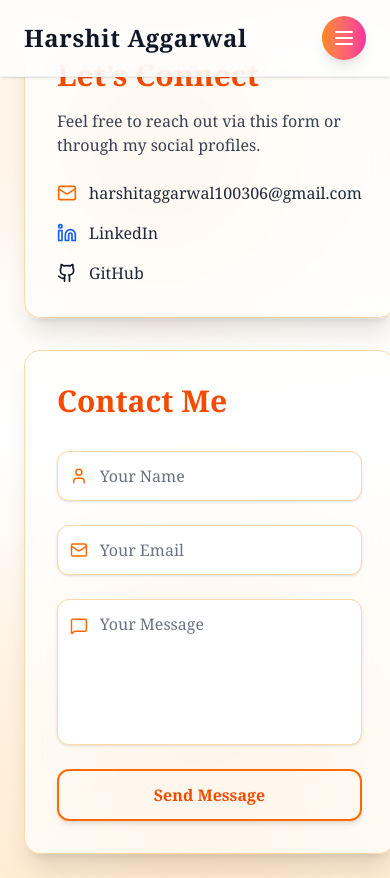
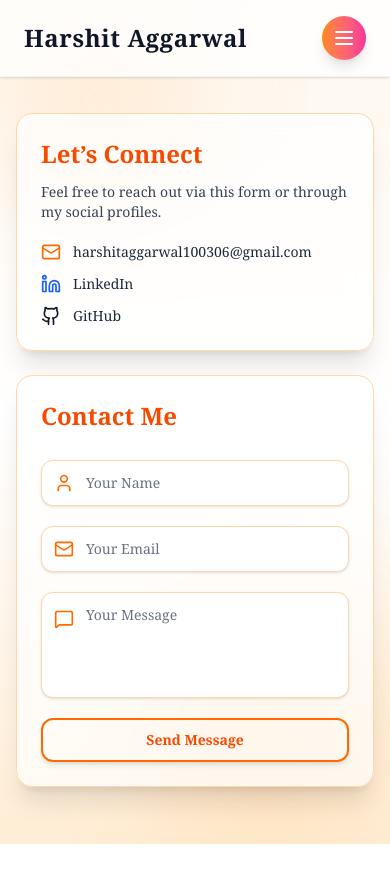
Before and after one commit to HarshitAggarwal10/Harshit.Portfolio, a React (Vite) app in the folder client/: page /contact in a window 390 px wide. After the commit the page ends 844 px from the top, so only its background shows below. Built offline with nearby package versions, Linux system fonts and the light colour scheme.

Commit message:
did the site resposnive

```diff
--- a/client/src/pages/Contact.tsx
+++ b/client/src/pages/Contact.tsx
@@ -19,11 +19,14 @@ const Contact: React.FC = () => {
     setStatus(null);
 
     try {
-      const res = await fetch(`${import.meta.env.VITE_API_BASE_URL}/api/contact`, {
-        method: "POST",
-        headers: { "Content-Type": "application/json" },
-        body: JSON.stringify(form),
-      });
+      const res = await fetch(
+        `${import.meta.env.VITE_API_BASE_URL}/api/contact`,
+        {
+          method: "POST",
+          headers: { "Content-Type": "application/json" },
+          body: JSON.stringify(form),
+        }
+      );
 
       const data = await res.json();
       if (data.success) {
@@ -41,15 +44,18 @@ const Contact: React.FC = () => {
   };
 
   return (
-    <div className="relative w-full min-h-screen flex items-center justify-center bg-gradient-to-b from-orange-50 via-white to-orange-100 p-6 overflow-hidden">
+    <div
+      className="relative w-full min-h-screen flex items-center justify-center bg-gradient-to-b from-orange-50 via-white to-orange-100
+  px-4 sm:px-6 md:px-8 pt-24 sm:pt-28 md:pt-32 pb-10 overflow-hidden"
+    >
       {/* Background blobs */}
       <motion.div
-        className="absolute top-10 left-10 w-60 h-60 bg-orange-300/30 rounded-full blur-3xl"
+        className="absolute top-5 left-5 sm:top-10 sm:left-10 w-40 sm:w-60 h-40 sm:h-60 bg-orange-300/30 rounded-full blur-3xl"
         animate={{ y: [0, 20, 0] }}
         transition={{ repeat: Infinity, duration: 6 }}
       />
       <motion.div
-        className="absolute bottom-10 right-10 w-72 h-72 bg-orange-400/20 rounded-full blur-3xl"
+        className="absolute bottom-5 right-5 sm:bottom-10 sm:right-10 w-52 sm:w-72 h-52 sm:h-72 bg-orange-400/20 rounded-full blur-3xl"
         animate={{ y: [0, -20, 0] }}
         transition={{ repeat: Infinity, duration: 7 }}
       />
@@ -58,36 +64,39 @@ const Contact: React.FC = () => {
         initial={{ opacity: 0, y: 40 }}
         animate={{ opacity: 1, y: 0 }}
         transition={{ duration: 0.7 }}
-        className="w-full max-w-5xl grid md:grid-cols-2 gap-8 relative z-10"
+        className="w-full max-w-6xl grid grid-cols-1 md:grid-cols-2 gap-6 sm:gap-8 relative z-10"
       >
         {/* Contact Info Card */}
-        <div className="bg-white/70 backdrop-blur-md rounded-2xl shadow-xl p-8 flex flex-col justify-center border border-orange-200">
-          <h2 className="text-3xl font-bold text-orange-600 mb-4">
+        <div className="bg-white/70 backdrop-blur-md rounded-2xl shadow-xl p-6 sm:p-8 flex flex-col justify-center border border-orange-200">
+          <h2 className="text-2xl sm:text-3xl font-bold text-orange-600 mb-3 sm:mb-4">
             Let’s Connect
           </h2>
-          <p className="text-gray-700 mb-6">
+          <p className="text-gray-700 text-sm sm:text-base mb-5 sm:mb-6">
             Feel free to reach out via this form or through my social profiles.
           </p>
-          <div className="space-y-4">
+          <div className="space-y-3 sm:space-y-4">
             <a
-              href="mailto:your@email.com"
-              className="flex items-center gap-3 text-gray-800 hover:text-orange-600 transition"
+              href="mailto:harshitaggarwal100306@gmail.com"
+              className="flex items-center gap-3 text-gray-800 hover:text-orange-600 transition text-sm sm:text-base break-words"
             >
-              <Mail className="w-5 h-5 text-orange-500" /> harshitaggarwal100306@gmail.com
+              <Mail className="w-5 h-5 text-orange-500 flex-shrink-0" />
+              harshitaggarwal100306@gmail.com
             </a>
             <a
               href="https://www.linkedin.com/in/harshit-aggarwal100306/"
               target="_blank"
-              className="flex items-center gap-3 text-gray-800 hover:text-orange-600 transition"
+              className="flex items-center gap-3 text-gray-800 hover:text-orange-600 transition text-sm sm:text-base"
             >
-              <Linkedin className="w-5 h-5 text-blue-600" /> LinkedIn
+              <Linkedin className="w-5 h-5 text-blue-600 flex-shrink-0" />
+              LinkedIn
             </a>
             <a
               href="https://github.com/HarshitAggarwal10"
               target="_blank"
-              className="flex items-center gap-3 text-gray-800 hover:text-orange-600 transition"
+              className="flex items-center gap-3 text-gray-800 hover:text-orange-600 transition text-sm sm:text-base"
             >
-              <Github className="w-5 h-5 text-gray-900" /> GitHub
+              <Github className="w-5 h-5 text-gray-900 flex-shrink-0" />
+              GitHub
             </a>
           </div>
         </div>
@@ -95,15 +104,15 @@ const Contact: React.FC = () => {
         {/* Contact Form */}
         <form
           onSubmit={handleSubmit}
-          className="w-full p-8 bg-white/70 backdrop-blur-md rounded-2xl shadow-xl flex flex-col gap-6 border border-orange-200"
+          className="w-full p-6 sm:p-8 bg-white/70 backdrop-blur-md rounded-2xl shadow-xl flex flex-col gap-5 sm:gap-6 border border-orange-200"
         >
-          <h1 className="text-3xl font-extrabold font-serif text-orange-600 mb-2">
+          <h1 className="text-2xl sm:text-3xl font-extrabold font-serif text-orange-600 mb-2">
             Contact Me
           </h1>
 
-          {/* Name */}
-          <div className="flex items-center gap-3 bg-white rounded-xl p-3 shadow-sm border border-orange-200 focus-within:ring-2 focus-within:ring-orange-400 transition">
-            <User className="text-orange-500 w-5 h-5" />
+          {/* Name Field */}
+          <div className="flex items-center gap-3 bg-white rounded-xl p-3 sm:p-4 shadow-sm border border-orange-200 focus-within:ring-2 focus-within:ring-orange-400 transition">
+            <User className="text-orange-500 w-5 h-5 flex-shrink-0" />
             <input
               type="text"
               name="name"
@@ -111,13 +120,13 @@ const Contact: React.FC = () => {
               value={form.name}
               onChange={handleChange}
               required
-              className="w-full bg-transparent outline-none text-gray-900 placeholder-gray-500"
+              className="w-full bg-transparent outline-none text-gray-900 placeholder-gray-500 text-sm sm:text-base"
             />
           </div>
 
-          {/* Email */}
-          <div className="flex items-center gap-3 bg-white rounded-xl p-3 shadow-sm border border-orange-200 focus-within:ring-2 focus-within:ring-orange-400 transition">
-            <Mail className="text-orange-500 w-5 h-5" />
+          {/* Email Field */}
+          <div className="flex items-center gap-3 bg-white rounded-xl p-3 sm:p-4 shadow-sm border border-orange-200 focus-within:ring-2 focus-within:ring-orange-400 transition">
+            <Mail className="text-orange-500 w-5 h-5 flex-shrink-0" />
             <input
               type="email"
               name="email"
@@ -125,42 +134,42 @@ const Contact: React.FC = () => {
               value={form.email}
               onChange={handleChange}
               required
-              className="w-full bg-transparent outline-none text-gray-900 placeholder-gray-500"
+              className="w-full bg-transparent outline-none text-gray-900 placeholder-gray-500 text-sm sm:text-base"
             />
           </div>
 
-          {/* Message */}
-          <div className="flex items-start gap-3 bg-white rounded-xl p-3 shadow-sm border border-orange-200 focus-within:ring-2 focus-within:ring-orange-400 transition">
-            <MessageSquare className="text-orange-500 w-5 h-5 mt-1" />
+          {/* Message Field */}
+          <div className="flex items-start gap-3 bg-white rounded-xl p-3 sm:p-4 shadow-sm border border-orange-200 focus-within:ring-2 focus-within:ring-orange-400 transition">
+            <MessageSquare className="text-orange-500 w-5 h-5 mt-1 flex-shrink-0" />
             <textarea
               name="message"
               placeholder="Your Message"
               value={form.message}
               onChange={handleChange}
               required
-              rows={5}
-              className="w-full bg-transparent outline-none text-gray-900 placeholder-gray-500 resize-none"
+              rows={4}
+              className="w-full bg-transparent outline-none text-gray-900 placeholder-gray-500 resize-none text-sm sm:text-base"
             />
           </div>
 
-          {/* Button */}
+          {/* Submit Button */}
           <button
             type="submit"
             disabled={loading}
-            className="relative px-6 py-3 font-semibold rounded-xl border-2 border-orange-500 text-orange-600 hover:text-white hover:bg-orange-500 transition-all duration-300 shadow-md"
+            className="relative px-5 sm:px-6 py-2.5 sm:py-3 font-semibold rounded-xl border-2 border-orange-500 text-orange-600 hover:text-white hover:bg-orange-500 transition-all duration-300 shadow-md text-sm sm:text-base"
           >
             {loading ? "Sending..." : "Send Message"}
           </button>
 
-          {/* Status */}
+          {/* Status Message */}
           {status === "success" && (
-            <p className="text-green-600 text-center font-medium mt-2">
-              ✅ Your message has been sent!
+            <p className="text-green-600 text-center font-medium mt-2 text-sm sm:text-base">
+              Your message has been sent!
             </p>
           )}
           {status === "error" && (
-            <p className="text-red-600 text-center font-medium mt-2">
-              ❌ Something went wrong. Try again later.
+            <p className="text-red-600 text-center font-medium mt-2 text-sm sm:text-base">
+              Something went wrong. Try again later.
             </p>
           )}
         </form>
```
Also changed, not shown: client/src/pages/Home.tsx (+52 -26 lines), client/src/pages/WorkExperience.tsx (+26 -21 lines).
